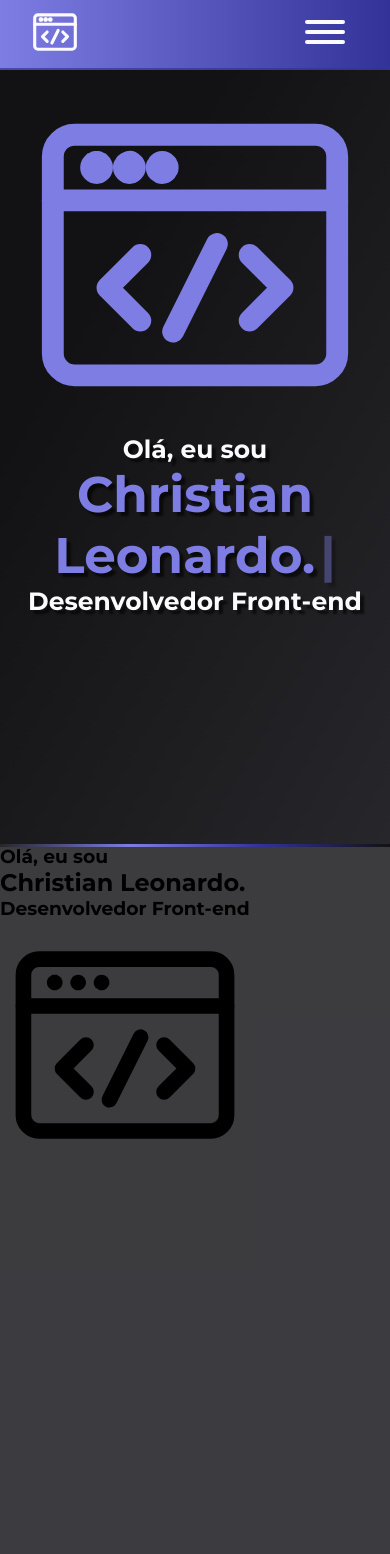
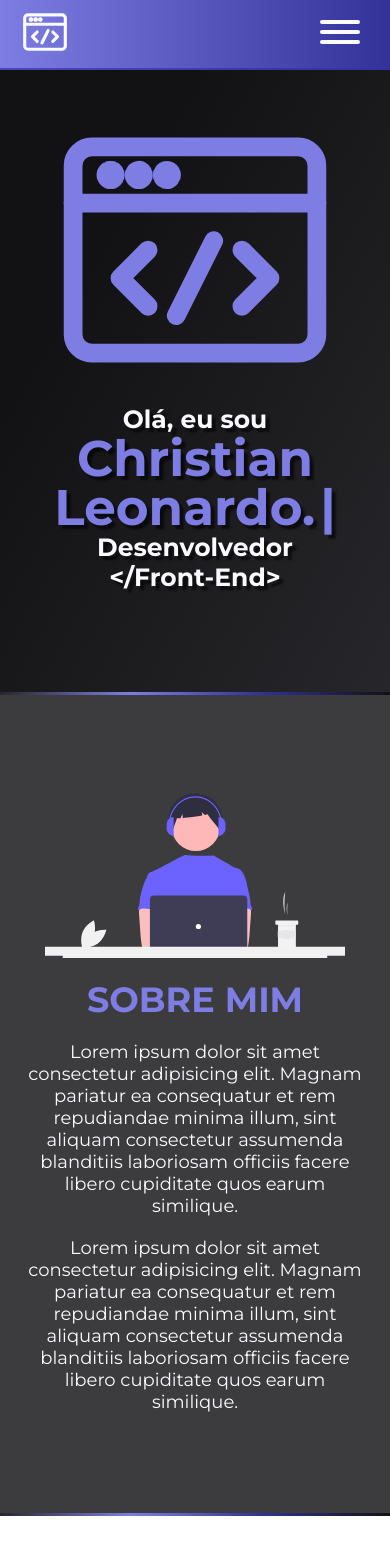
Before and after one commit to whyleonardo/site-portfolio, a website built with Vite: page src/index.html in a window 390 px wide. After the commit the page ends 1516 px from the top, so only its background shows below. Built offline with nearby package versions, Linux system fonts and the light colour scheme; a web font is replaced by a local one.

Commit message:
feat: about section

```diff
--- a/src/index.html
+++ b/src/index.html
@@ -17,6 +17,18 @@
 
     <!-- HOME  -->
     <link rel="stylesheet" href="/styles/home.scss" />
+
+    <!-- ABOUT -->
+    <link rel="stylesheet" href="/styles/about.scss" />
+
+    <!-- PROJECTS -->
+    <link rel="stylesheet" href="/styles/projects.scss" />
+
+    <!-- SKILLS -->
+    <link rel="stylesheet" href="/styles/skills.scss" />
+
+    <!-- CONTACTS -->
+    <link rel="stylesheet" href="/styles/contacts.scss" />
 
     <!-- FONTS -->
     <link rel="preconnect" href="https://fonts.googleapis.com" />
@@ -79,7 +91,7 @@ c-0.1,0.1-0.1,0.2-0.2,0.3C13.5,8.9,13.3,9,13,9z"
                   <a href="#home">Inicío</a>
                 </li>
                 <li>
-                  <a href="#about">Sobre Mim</a>
+                  <a href="#about">Sobre</a>
                 </li>
                 <li>
                   <a href="#projects">Meus Projetos</a>
@@ -109,7 +121,10 @@ c-0.1,0.1-0.1,0.2-0.2,0.3C13.5,8.9,13.3,9,13,9z"
           <div>
             <h3>Olá, eu sou</h3>
             <h1>Christian Leonardo.</h1>
-            <h3>Desenvolvedor Front-end</h3>
+            <h3>
+              Desenvolvedor
+              <span>&lt;/Front-End&gt;</span>
+            </h3>
           </div>
           <div class="image">
             <svg
@@ -183,17 +198,44 @@ c-0.1,0.1-0.1,0.2-0.2,0.3C13.5,8.9,13.3,9,13,9z"
       </main>
       <div class="divider"></div>
       <section id="about">
-        <div class="main-wrapper">
-          <div>
-            <h3>Olá, eu sou</h3>
-            <h1 class="title">Christian Leonardo.</h1>
-            <h3>Desenvolvedor Front-end</h3>
-          </div>
-          <div class="image">
-            <img src="assets/code.svg" width="250" alt="" />
-          </div>
+        <div class="about-wrapper">
+          <img src="./assets/man_coding.svg" alt="man coding" />
+          <h2>Sobre mim</h2>
+
+          <p>
+            Lorem ipsum dolor sit amet consectetur adipisicing elit. Magnam
+            pariatur ea consequatur et rem repudiandae minima illum, sint
+            aliquam consectetur assumenda blanditiis laboriosam officiis facere
+            libero cupiditate quos earum similique.
+          </p>
+          <p>
+            Lorem ipsum dolor sit amet consectetur adipisicing elit. Magnam
+            pariatur ea consequatur et rem repudiandae minima illum, sint
+            aliquam consectetur assumenda blanditiis laboriosam officiis facere
+            libero cupiditate quos earum similique.
+          </p>
         </div>
       </section>
+      <div class="divider"></div>
+      <!-- <section id="projects">
+        <div class="projects-wrapper">
+          <img src="./assets/man_coding.svg" alt="man coding" />
+          <h2>Sobre mim</h2>
+
+          <p>
+            Lorem ipsum dolor sit amet consectetur adipisicing elit. Magnam
+            pariatur ea consequatur et rem repudiandae minima illum, sint
+            aliquam consectetur assumenda blanditiis laboriosam officiis facere
+            libero cupiditate quos earum similique.
+          </p>
+          <p>
+            Lorem ipsum dolor sit amet consectetur adipisicing elit. Magnam
+            pariatur ea consequatur et rem repudiandae minima illum, sint
+            aliquam consectetur assumenda blanditiis laboriosam officiis facere
+            libero cupiditate quos earum similique.
+          </p>
+        </div>
+      </section> -->
     </div>
     <script src="/js/main.js"></script>
   </body>
--- /dev/null
+++ b/src/styles/about.scss
@@ -0,0 +1,35 @@
+@import '../styles/global.scss';
+
+#about {
+  display: flex;
+  justify-content: center;
+  padding-block: clamp(6rem, 8rem, 13rem);
+  background-color: rgba($brand_color_jet, .900);
+
+  .about-wrapper {
+    display: flex;
+    flex-direction: column;
+    padding: 2rem;
+    align-items: center;
+    gap: 2rem;
+
+    img {
+      width: 30rem;
+    }
+
+    h2 {
+      color: $brand_color_secondary;
+      text-align: center;
+      font-size: 3.5rem;
+      text-transform: uppercase;
+    }
+
+    p {
+      color: $brand_color_white;
+      text-align: center;
+      font-size: 1.8rem;
+    }
+
+  }
+
+}
--- /dev/null
+++ b/src/styles/contacts.scss
@@ -0,0 +1 @@
+@import '../styles/global.scss';
--- a/src/styles/global.scss
+++ b/src/styles/global.scss
@@ -24,8 +24,8 @@ $small_text_shadow: 2px 2px 2px rgba(0, 0, 0, 0.6);
 
 // COLORS
 
-$brand_color_purple: #323299;
-$brand_color_lightpurple: #7D7DE3;
+$brand_color_primary: #323299;
+$brand_color_secondary: #7D7DE3;
 $brand_color_black: #121214;
 $brand_color_jet: #27272B;
 $brand_color_jetlight: #2B2727;
@@ -93,6 +93,6 @@ h5 {
     right: 0;
     left: 0;
     height: 3px;
-    background: linear-gradient(to right, $brand_color_jet, $brand_color_lightpurple, $brand_color_purple, $brand_color_black);
+    background: linear-gradient(to right, $brand_color_jet, $brand_color_secondary, $brand_color_primary, $brand_color_black);
   }
 }
--- a/src/styles/hamburguer.scss
+++ b/src/styles/hamburguer.scss
@@ -9,7 +9,8 @@
 
 .hamburger {
 
-  padding: 15px 15px;
+  padding: 1rem 1rem;
+  border-radius: .4rem;
   display: inline-block;
   cursor: pointer;
   transition-property: opacity, filter;
--- a/src/styles/header.scss
+++ b/src/styles/header.scss
@@ -29,13 +29,12 @@ header {
   justify-content: space-between;
   align-items: center;
 
-  padding-inline: 3rem;
+  padding-inline: 2rem;
 
-  background: linear-gradient(90deg, rgba($brand_color_lightpurple, 1) 0%, rgba($brand_color_purple, 1) 100%);
-  border-bottom: solid 2px rgba($brand_color_purple, 0.7);
+  background: linear-gradient(90deg, rgba($brand_color_secondary, 1) 0%, rgba($brand_color_primary, 1) 100%);
+  border-bottom: solid 2px rgba($brand_color_primary, 0.7);
   width: 100%;
   height: 7rem;
-  transition: all .5s;
 
   position: fixed;
   top: 0;
@@ -45,7 +44,7 @@ header {
   .logo {
     fill: $brand_color_white;
     stroke: $brand_color_white;
-    transition: .5s;
+    transition: transform .5s;
 
     &:hover {
       transform: scale(1.1);
@@ -75,19 +74,18 @@ header {
 }
 
 header.scroll {
-  background: rgba(196, 196, 196, 0.11);
-  backdrop-filter: blur(20px);
-  transition: all 5s;
+  visibility: hidden;
 
   nav {
-    ul {
-      li {
-        background-color: transparent;
+    visibility: visible;
 
-        &:hover {
-          color: $brand_color_lightpurple;
-        }
-      }
+    .menu+.hamburger {
+      background-color: $brand_color_secondary;
+      visibility: visible;
+    }
+
+    .hamburger.is-active {
+      background: none;
     }
   }
 }
@@ -99,7 +97,7 @@ header.scroll {
   left: 0;
   width: 100%;
   height: 100vh;
-  background: linear-gradient(90deg, rgba($brand_color_lightpurple, 1) 0%, rgba($brand_color_purple, 1) 100%);
+  background: linear-gradient(90deg, rgba($brand_color_secondary, 1) 0%, rgba($brand_color_primary, 1) 100%);
   display: none;
 
 
@@ -125,7 +123,7 @@ header.scroll {
 
 
         &:hover {
-          background-color: transparentize($color: $brand_color_lightpurple, $amount: .5);
+          background-color: transparentize($color: $brand_color_secondary, $amount: .5);
           filter: brightness(1.1);
         }
 
--- a/src/styles/home.scss
+++ b/src/styles/home.scss
@@ -27,8 +27,9 @@
 }
 
 #home {
-  height: 100vh;
-  padding-block: 8rem;
+  display: flex;
+  align-items: center;
+  padding-block: clamp(8rem, 10rem, 13rem);
   padding-inline: 2rem;
 
   background: linear-gradient(300deg, rgba($brand_color_jet, 1) 0%, rgba($brand_color_black, 1) 70%);
@@ -37,12 +38,13 @@
   .main-wrapper {
     display: flex;
     flex-direction: column-reverse;
-    // align-items: center;
+    align-items: center;
 
     h1 {
       font-size: $brand_title_size;
-      color: $brand_color_lightpurple;
+      color: $brand_color_secondary;
       text-shadow: $text_shadow;
+      line-height: 4.9rem;
       text-align: center;
       transition: 1s;
       animation: entrance-title 1.8s ease-out;
@@ -61,15 +63,19 @@
       text-shadow: $text_shadow;
       text-align: center;
 
+      span {
+        display: block;
+      }
+
     }
 
     .image {
 
-      fill: $brand_color_lightpurple;
-      stroke: $brand_color_lightpurple;
+      fill: $brand_color_secondary;
+      stroke: $brand_color_secondary;
 
       svg {
-        width: 100%;
+        width: 30rem;
         transition: 1s;
 
         &:hover {
@@ -115,15 +121,10 @@
         text-align: start;
       }
 
-
     }
   }
 }
 
-#about {
-  height: 100vh;
-  background-color: rgba($brand_color_jet, .900);
-}
 
 // ANIMATIONS ================
 
@@ -162,7 +163,7 @@
   }
 
   100% {
-    fill: $brand_color_lightpurple;
+    fill: $brand_color_secondary;
 
   }
 }
@@ -190,7 +191,7 @@
   }
 
   100% {
-    fill: $brand_color_lightpurple;
+    fill: $brand_color_secondary;
 
   }
 }
@@ -218,7 +219,7 @@
   }
 
   100% {
-    fill: $brand_color_lightpurple;
+    fill: $brand_color_secondary;
 
   }
 }
--- /dev/null
+++ b/src/styles/projects.scss
@@ -0,0 +1 @@
+@import '../styles/global.scss';
--- /dev/null
+++ b/src/styles/skills.scss
@@ -0,0 +1 @@
+@import '../styles/global.scss';
```
Also changed, not shown: src/assets/man_coding.svg (added), 1 other file.
